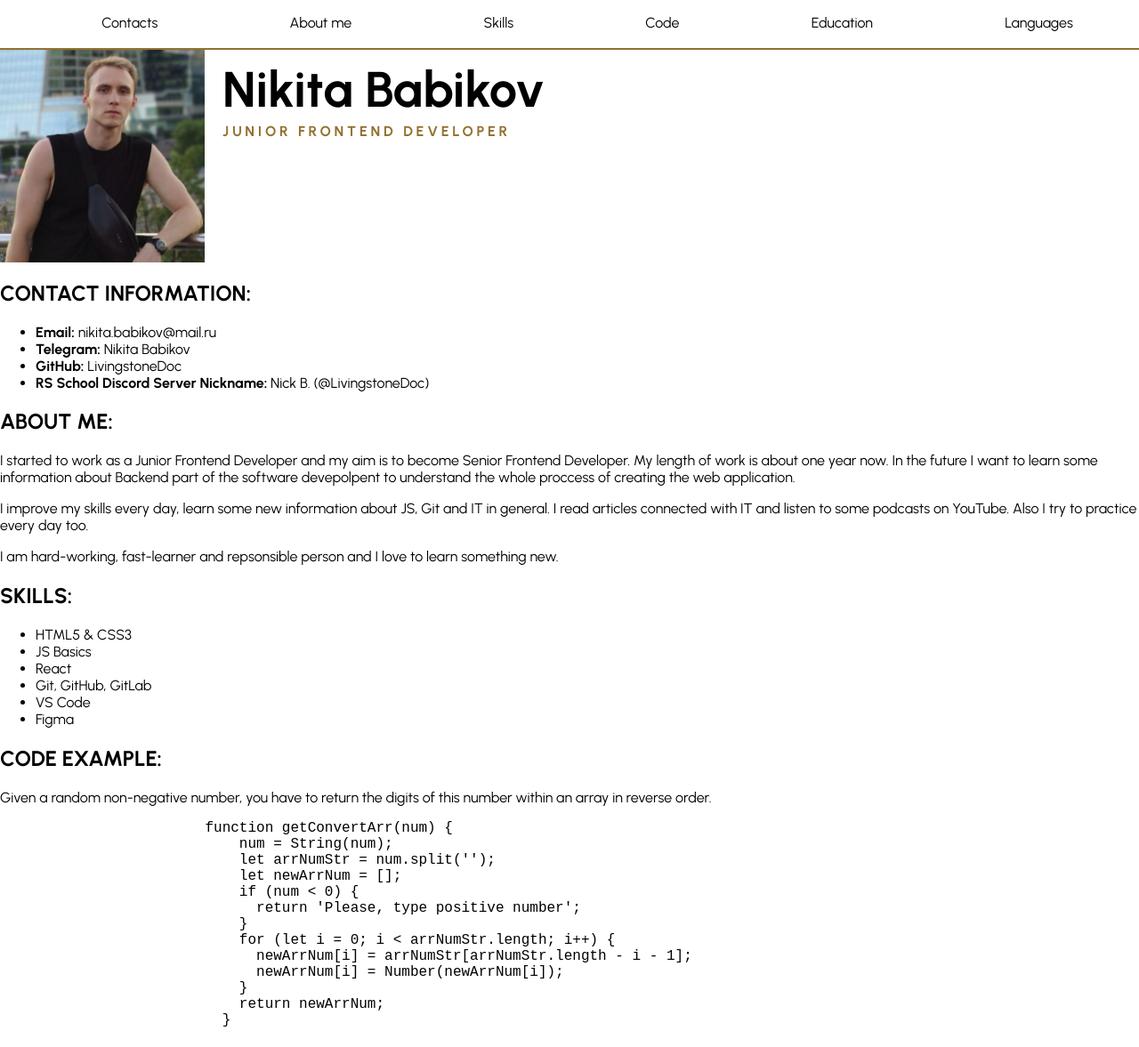
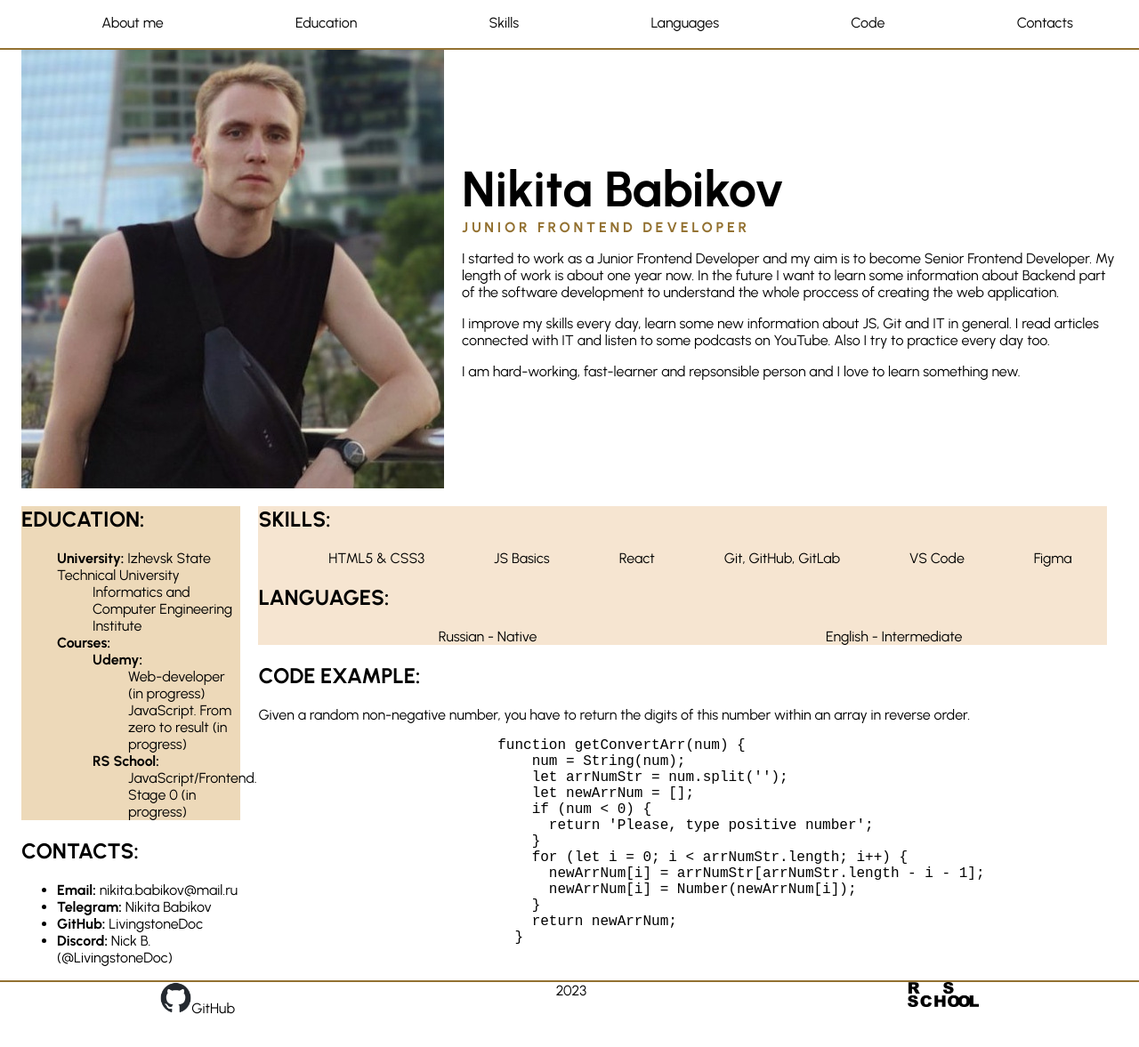
Before and after one commit to LivingstoneDoc/rsschool-cv, a plain HTML site: page index.html in a window 1280 px wide. Shown: the top 1177 px of the page at 89% size. After the commit the page ends 1143 px from the top, so only its background shows below. Drawn offline with Linux system fonts and the light colour scheme.

Commit message:
refactor: change main structure with flexbox

```diff
--- a/index.html
+++ b/index.html
@@ -12,12 +12,12 @@
         <div class="container">
             <nav class="nav">
                 <ul class="nav-list">
+                    <li class="nav-item"><a href="#profile" class="nav-link">About me</a></li>
+                    <li class="nav-item"><a href="#education" class="nav-link">Education</a></li>
+                    <li class="nav-item"><a href="#skills" class="nav-link">Skills</a></li>
+                    <li class="nav-item"><a href="#languages" class="nav-link">Languages</a></li>
+                    <li class="nav-item"><a href="#code" class="nav-link">Code</a></li>
                     <li class="nav-item"><a href="#contacts" class="nav-link">Contacts</a></li>
-                    <li class="nav-item"><a href="#summary" class="nav-link">About me</a></li>
-                    <li class="nav-item"><a href="#skills" class="nav-link">Skills</a></li>
-                    <li class="nav-item"><a href="#code" class="nav-link">Code</a></li>
-                    <li class="nav-item"><a href="#education" class="nav-link">Education</a></li>
-                    <li class="nav-item"><a href="#languages" class="nav-link">Languages</a></li>
                 </ul>
             </nav>
         </div>
@@ -30,41 +30,84 @@
                 <div class="profile-info">
                     <h1 class="section-title">Nikita Babikov</h1>
                     <p class="job">Junior Frontend Developer</p>
+                    <div class="profile-descr">
+                        <p>I started to work as a Junior Frontend Developer and my aim is to become Senior Frontend Developer. My length of work is about one year now. In the future I want to learn some information about Backend part of the software development to understand the whole proccess of creating the web application.</p>
+                        <p>I improve my skills every day, learn some new information about JS, Git and IT in general. I read articles connected with IT and listen to some podcasts on YouTube. Also I try to practice every day too.</p>
+                        <p>I am hard-working, fast-learner and repsonsible person and I love to learn something new.</p>
+                    </div>
                 </div>
             </section>
             <!-- <hr/> -->
+            <!-- <section class="section" id="summary">
+                <h2 class="section-subtitle">About me:</h2>
+
+            </section> -->
+
+            <div class="left-part">
+                <section class="section" id="education">
+                    <h2 class="section-subtitle">Education:</h2>
+                    <ul class="education-list">
+                        <li><span>University: </span>Izhevsk State Technical University
+                            <ul class="education-list">
+                                <li>Informatics and Computer Engineering Institute</li>
+                            </ul>
+                        </li>
+                        <li><span>Courses:</span>
+                            <ul class="education-list">
+                                <li><span>Udemy:</span>
+                                    <ul class="education-list">
+                                        <li>Web-developer (in progress)</li>
+                                        <li>JavaScript. From zero to result (in progress)</li>
+                                    </ul>
+                                </li>
+                            </ul>
+                            <ul class="education-list">
+                                <li><span>RS School:</span>
+                                    <ul class="education-list">
+                                        <li>JavaScript/Frontend. Stage 0 (in progress)</li>
+                                    </ul>
+                                </li>
+                            </ul>
+                        </li>
+                    </ul>
+                </section>
+
+                <!-- <section class="section" id="languages">
+                    <h2 class="section-subtitle">Languages:</h2>
+                    <ul>
+                        <li>Russian - Native</li>
+                        <li>English - Intermediate</li>
+                    </ul>
+                </section> -->
 
                 <section class="section" id="contacts">
-                <h2 class="section-subtitle">Contact information:</h2>
+                    <h2 class="section-subtitle">Contacts:</h2>
                     <ul>
                         <li><span>Email:</span> nikita.babikov@mail.ru</li>
                         <li><span>Telegram:</span> <a href="https://t.me/atlankitt" class="link">Nikita Babikov</a></li>
                         <li><span>GitHub:</span> <a href="https://github.com/LivingstoneDoc" class="link">LivingstoneDoc</a></li>
-                    <li><span>RS School Discord Server Nickname:</span> Nick B. (@LivingstoneDoc)</li>
+                        <li><span>Discord:</span> Nick B. (@LivingstoneDoc)</li>
                     </ul>
                 </section>
-            <!-- <hr/> -->
+            </div>
 
-            <section class="section" id="summary">
-                <h2 class="section-subtitle">About me:</h2>
-                <p>I started to work as a Junior Frontend Developer and my aim is to become Senior Frontend Developer. My length of work is about one year now. In the future I want to learn some information about Backend part of the software devepolpent to understand the whole proccess of creating the web application.</p>
-                <p>I improve my skills every day, learn some new information about JS, Git and IT in general. I read articles connected with IT and listen to some podcasts on YouTube. Also I try to practice every day too.</p>
-                <p>I am hard-working, fast-learner and repsonsible person and I love to learn something new.</p>
-            </section>
-            <!-- <hr/> -->
-
+            <div class="right-part">
                 <section class="section" id="skills">
                     <h2 class="section-subtitle">Skills:</h2>
-                <ul>
-                    <li>HTML5 & CSS3</li>
-                    <li>JS Basics</li>
-                    <li>React</li>
-                    <li>Git, GitHub, GitLab</li>
-                    <li>VS Code</li>
-                    <li>Figma</li>
+                    <ul class="skills-list">
+                        <li class="skills-item">HTML5 & CSS3</li>
+                        <li class="skills-item">JS Basics</li>
+                        <li class="skills-item">React</li>
+                        <li class="skills-item">Git, GitHub, GitLab</li>
+                        <li class="skills-item">VS Code</li>
+                        <li class="skills-item">Figma</li>
+                    </ul>
+                    <h2 class="section-subtitle" id="languages">Languages:</h2>
+                    <ul class="languages-list">
+                        <li class="languages-item">Russian - Native</li>
+                        <li class="languages-item">English - Intermediate</li>
                     </ul>
                 </section>
-            <!-- <hr/> -->
 
                 <section class="section" id="code">
                     <h2 class="section-subtitle">Code example:</h2>
@@ -87,44 +130,7 @@
                         </pre>
                     </code>
                 </section>
-            <!-- <hr/> -->
-
-            <section class="section" id="education">
-                <h2 class="section-subtitle">Education:</h2>
-                <ul>
-                    <li><span>University: </span>Izhevsk State Technical University
-                        <ul>
-                            <li>Informatics and Computer Engineering Institute</li>
-                        </ul>
-                    </li>
-                    <li><span>Courses:</span>
-                        <ul>
-                            <li><span>Udemy:</span>
-                                <ul>
-                                    <li>Web-developer (in progress)</li>
-                                    <li>JavaScript. From zero to result (in progress)</li>
-                                </ul>
-                            </li>
-                        </ul>
-                        <ul>
-                            <li><span>RS School:</span>
-                                <ul>
-                                    <li>JavaScript/Frontend. Stage 0 (in progress)</li>
-                                </ul>
-                            </li>
-                        </ul>
-                    </li>
-                </ul>
-            </section>
-            <!-- <hr/> -->
-
-            <section class="section" id="languages">
-                <h2 class="section-subtitle">Languages:</h2>
-                <ul>
-                    <li>Russian - Native</li>
-                    <li>English - Intermediate</li>
-                </ul>
-            </section>
+            </div>
         </div>
     </main>
 
--- a/style.css
+++ b/style.css
@@ -31,7 +31,7 @@ body {
     font-family: Urbanist, sans-serif;
     font-size: 16px;
     font-weight: 400;
-    /* min-height: 100vh; */
+    min-height: 100vh;
     margin: 0;
     padding: 0;
     /* display: flex; */
@@ -69,12 +69,13 @@ body {
     color: #937131;
 }
 
-/* .main .main-container {
+.main .main-container {
     display: flex;
     flex-wrap: wrap;
+    padding: 0 24px;
 }
 
-.section {
+/* .section {
     width: 50%;
 }
 
@@ -89,17 +90,49 @@ body {
 }
 
 #profile .avatar {
-    width: 230px;
+    /* width: 250px; */
+    width: 43%;
 }
 
 #profile .job {
     font-weight: 700;
     font-size: 16px;
     letter-spacing: 0.1cm;
-    margin: 4px 0 0 20px;
+    /* margin: 4px 0 0 20px; */
+    margin: 0;
     text-transform: uppercase;
     color: #937131;
 }
+
+.section-title {
+    /* margin: 11px 0 0 20px; */
+    margin: 0;
+    /* margin-bottom: 10px; */
+    font-weight: 700;
+    font-size: 56px;
+}
+
+#profile .profile-info {
+    display: flex;
+    flex-direction: column;
+    justify-content: center;
+    margin-left: 20px;
+    /* align-items: center; */
+}
+
+#profile .profile-info .profile-descr p {
+    margin-bottom: 0;
+}
+
+.section-subtitle {
+    font-size: 24px;
+    font-weight: 700;
+    text-transform: uppercase;
+}
+
+/* #summary {
+    display: flex;
+} */
 
 #contacts span {
     font-weight: 700;
@@ -107,18 +140,6 @@ body {
 
 #education span {
     font-weight: 700;
-}
-
-.section-title {
-    margin: 11px 0 0 20px;
-    font-weight: 700;
-    font-size: 56px;
-}
-
-.section-subtitle {
-    font-size: 24px;
-    font-weight: 700;
-    text-transform: uppercase;
 }
 
 .link {
@@ -130,6 +151,57 @@ body {
 .link:hover {
     text-decoration: underline;
     color: blue;
+}
+
+#summary {
+    margin-top: 20px;
+    background-color: #DDB376;
+}
+
+.left-part {
+    width: 20%;
+}
+
+.right-part {
+    width: 79%
+}
+
+#education {
+    margin-top: 20px;
+    /* width: 40%; */
+    background-color: #EDD9B9;
+}
+
+#education .education-list {
+    list-style: none;
+}
+
+#skills {
+    margin-top: 20px;
+    /* width: 78%; */
+    /* height: 10%; */
+    background-color: #F6E5D1;
+    margin-left: 20px;
+}
+
+#skills .skills-list {
+    display: flex;
+    justify-content:space-around;
+    list-style: none;
+}
+
+.languages-list {
+    display: flex;
+    justify-content:space-around;
+    list-style: none;
+}
+
+/* .languages-list .languages-item {
+    width:205px;
+} */
+
+#code {
+    margin-left: 20px;
 }
 
 .footer .github-icon {
```
Lines whose indentation alone changed are shown as unchanged.
